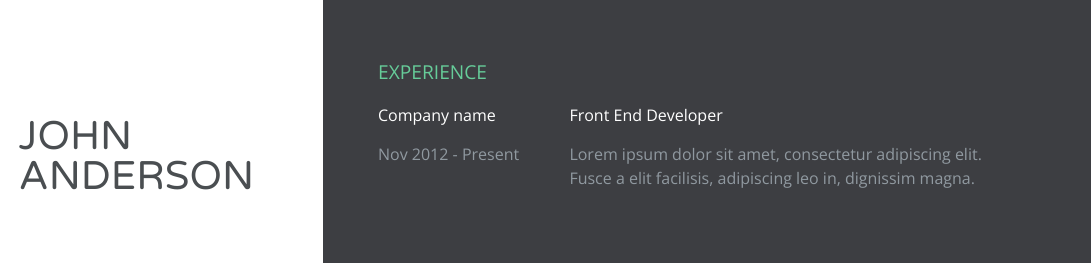
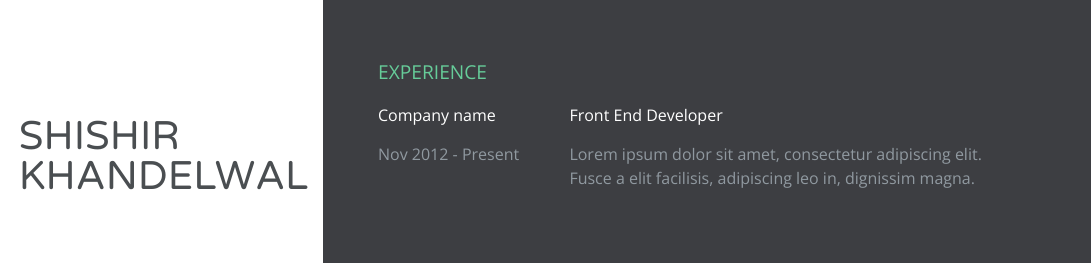
Before and after one commit to shishirkh/cloud-resume-challenge-frontend, a plain HTML site: page index.html in a window 1280 px wide. Shown: the top 263 px of the page, 189-1280 px from the left. Drawn offline with nearby package versions, Linux system fonts and the light colour scheme; no server answers.

Commit message:
edits to index.html

```diff
--- a/index.html
+++ b/index.html
@@ -53,7 +53,7 @@
             <div class="clearfix"></div>
     </div>
           <div class="name-wrapper">
-            <h1>John <br/>Anderson</h1><!-- YOUR NAME AND LAST NAME  -->
+            <h1>Shishir <br/>Khandelwal</h1><!-- YOUR NAME AND LAST NAME  -->
           </div>
           <p id="res"></p>
           <div class="clearfix"></div>
```
